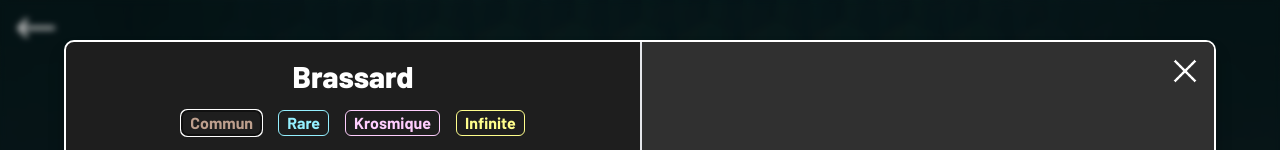
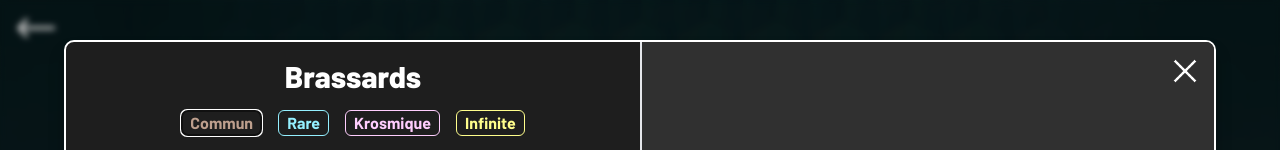
Before and after one commit to Ulkio/waven-builder, a Next.js app: page /build in a window 1280 px wide. Both pictures are taken after a click on the element 355 px from the left and 236 px from the top of the page. Shown: the top 150 px of the page. Built offline with nearby package versions, Linux system fonts and the light colour scheme.

Commit message:
fix typos

```diff
--- a/app/components/modals/ArmesModalContent.tsx
+++ b/app/components/modals/ArmesModalContent.tsx
@@ -31,7 +31,7 @@ const ArmesDialog = ({ onSelectedArmeChange, onClickArme }: ArmesDialogProps) =>
   };
   return (
     <div className="flex flex-wrap justify-center  px-8 gap-4 py-4">
-      <h2 className="text-center w-full font-extrabold text-3xl">Arme</h2>
+      <h2 className="text-center w-full font-extrabold text-3xl">Armes</h2>
       {weaponCategories.map((weaponCategory) => (
         <div className="flex flex-col w-full gap-2" key={weaponCategory.category}>
           <p className="text-2xl font-extrabold italic text-center">{weaponCategory.category}</p>
--- a/app/components/modals/BrassardsModalContent.tsx
+++ b/app/components/modals/BrassardsModalContent.tsx
@@ -47,7 +47,7 @@ const BrassardsDialog = ({ onSelectedBrassardChange, onClickBrassard }: Brassard
   return (
     <div className="flex h-full">
       <div className="flex flex-col gap-4 basis-1/2 overflow-y-auto py-4">
-        <h2 className="text-center font-extrabold text-3xl">Brassard</h2>
+        <h2 className="text-center font-extrabold text-3xl">Brassards</h2>
         <div className="flex flex-wrap justify-center gap-4">
           <button
             onClick={() => handleFilterClick("commun")}
--- a/app/components/modals/SortsModalContent.tsx
+++ b/app/components/modals/SortsModalContent.tsx
@@ -53,7 +53,7 @@ const SortsDialog = ({ onSelectedSortChange, onClickSort, dieu, arme }: SortsDia
   return (
     <div className="flex h-full">
       <div className="flex flex-col gap-8 basis-1/2 overflow-y-auto py-4">
-        <h2 className="text-center font-extrabold text-3xl">Sort</h2>
+        <h2 className="text-center font-extrabold text-3xl">Sorts</h2>
         {arme ? (
           <>
             <div className="flex flex-col gap-4">
```
